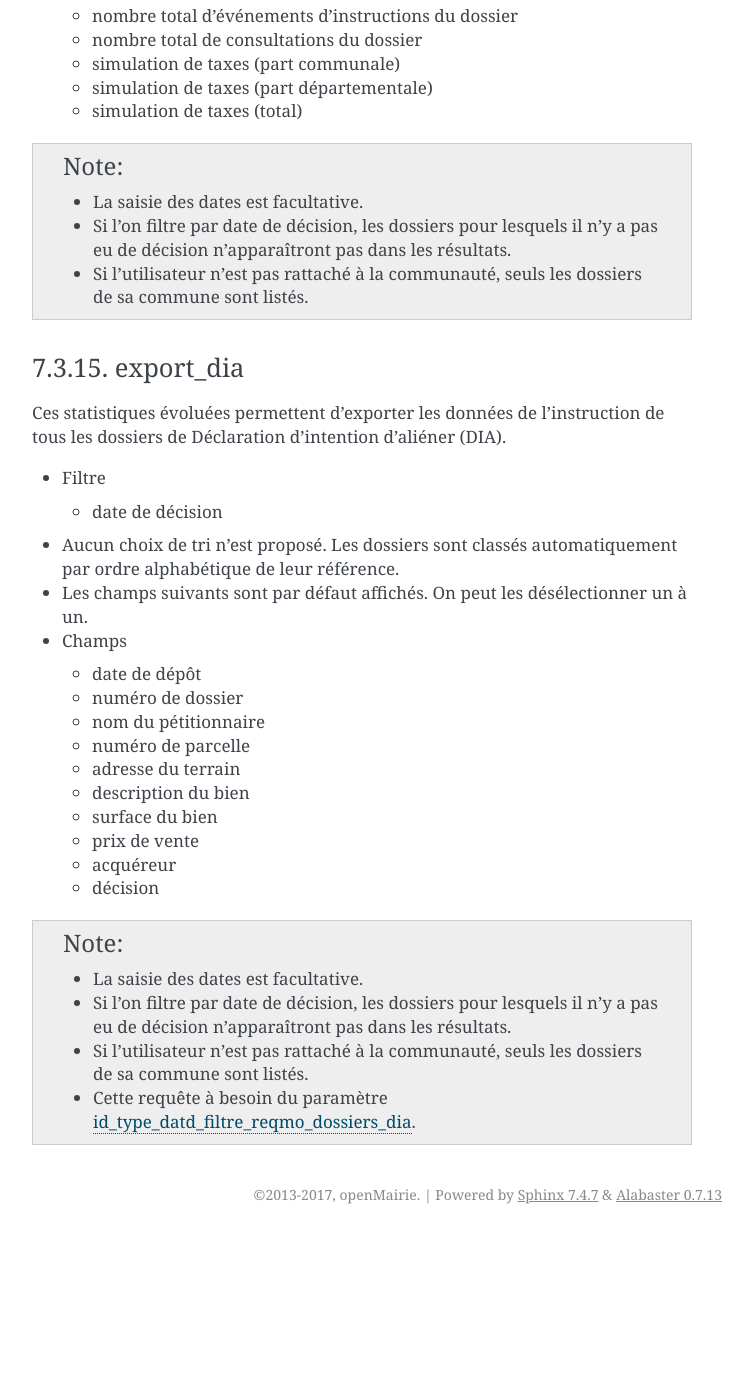
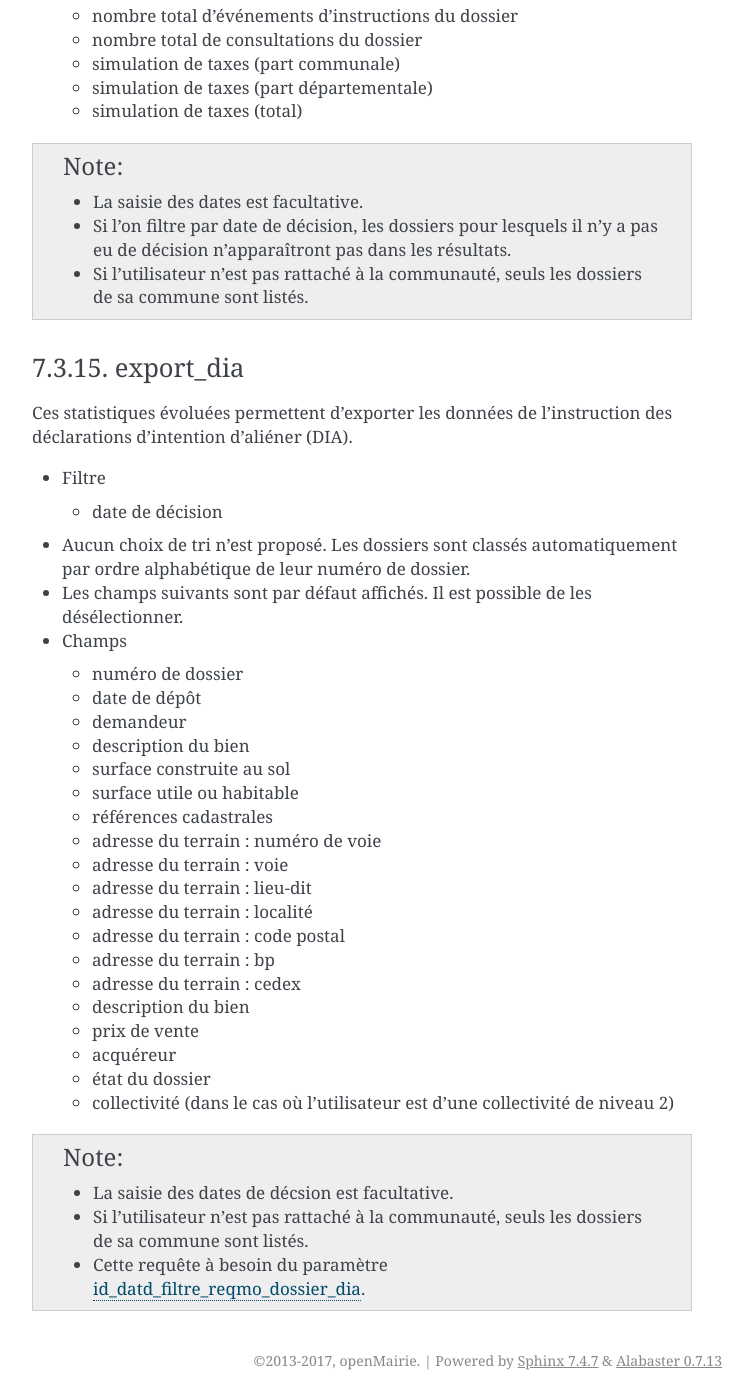
Before and after one commit to mpavaux/openads-documentation, a Sphinx documentation site: the page built from source/manuel_utilisateur/export_import.rst, in a window 1280 px wide and 1400 px high, scrolled down 16133 px. Shown: the whole window, without its empty margins (388-1141 px from the left). Built offline with Sphinx 7.4.7, drawn with Linux system fonts in a browser that asks for light colours; before the commit the page ends 17367 px from its top, so only the background shows below that.

Commit message:
Correction reqmo export dia

```diff
--- a/source/manuel_utilisateur/export_import.rst
+++ b/source/manuel_utilisateur/export_import.rst
@@ -746,36 +746,44 @@
 
 .. _reqmo_export_dia:
 
-==================
+==========
 export_dia
-==================
+==========
 
-Ces statistiques évoluées permettent d'exporter les données de l'instruction de tous les dossiers de Déclaration d'intention d'aliéner (DIA).
+Ces statistiques évoluées permettent d'exporter les données de l'instruction des déclarations d'intention d'aliéner (DIA).
 
 * Filtre
 
   * date de décision
 
-* Aucun choix de tri n'est proposé. Les dossiers sont classés automatiquement par ordre alphabétique de leur référence.
+* Aucun choix de tri n'est proposé. Les dossiers sont classés automatiquement par ordre alphabétique de leur numéro de dossier.
 
-* Les champs suivants sont par défaut affichés. On peut les désélectionner un à un.
+* Les champs suivants sont par défaut affichés. Il est possible de les désélectionner.
 
 * Champs
 
+  * numéro de dossier
   * date de dépôt
-  * numéro de dossier
-  * nom du pétitionnaire
-  * numéro de parcelle
-  * adresse du terrain
+  * demandeur
   * description du bien
-  * surface du bien
+  * surface construite au sol
+  * surface utile ou habitable
+  * références cadastrales
+  * adresse du terrain : numéro de voie
+  * adresse du terrain : voie
+  * adresse du terrain : lieu-dit
+  * adresse du terrain : localité
+  * adresse du terrain : code postal
+  * adresse du terrain : bp
+  * adresse du terrain : cedex
+  * description du bien
   * prix de vente
   * acquéreur
-  * décision
+  * état du dossier
+  * collectivité (dans le cas où l'utilisateur est d'une collectivité de niveau 2)
 
 .. note::
 
-  * La saisie des dates est facultative.
-  * Si l'on filtre par date de décision, les dossiers pour lesquels il n'y a pas eu de décision n'apparaîtront pas dans les résultats.
+  * La saisie des dates de décsion est facultative.
   * Si l'utilisateur n'est pas rattaché à la communauté, seuls les dossiers de sa commune sont listés.
-  * Cette requête à besoin du paramètre :ref:`id_type_datd_filtre_reqmo_dossiers_dia <parametrage_parametre_identifiants>`.
+  * Cette requête à besoin du paramètre :ref:`id_datd_filtre_reqmo_dossier_dia <parametrage_parametre_identifiants>`.
```
